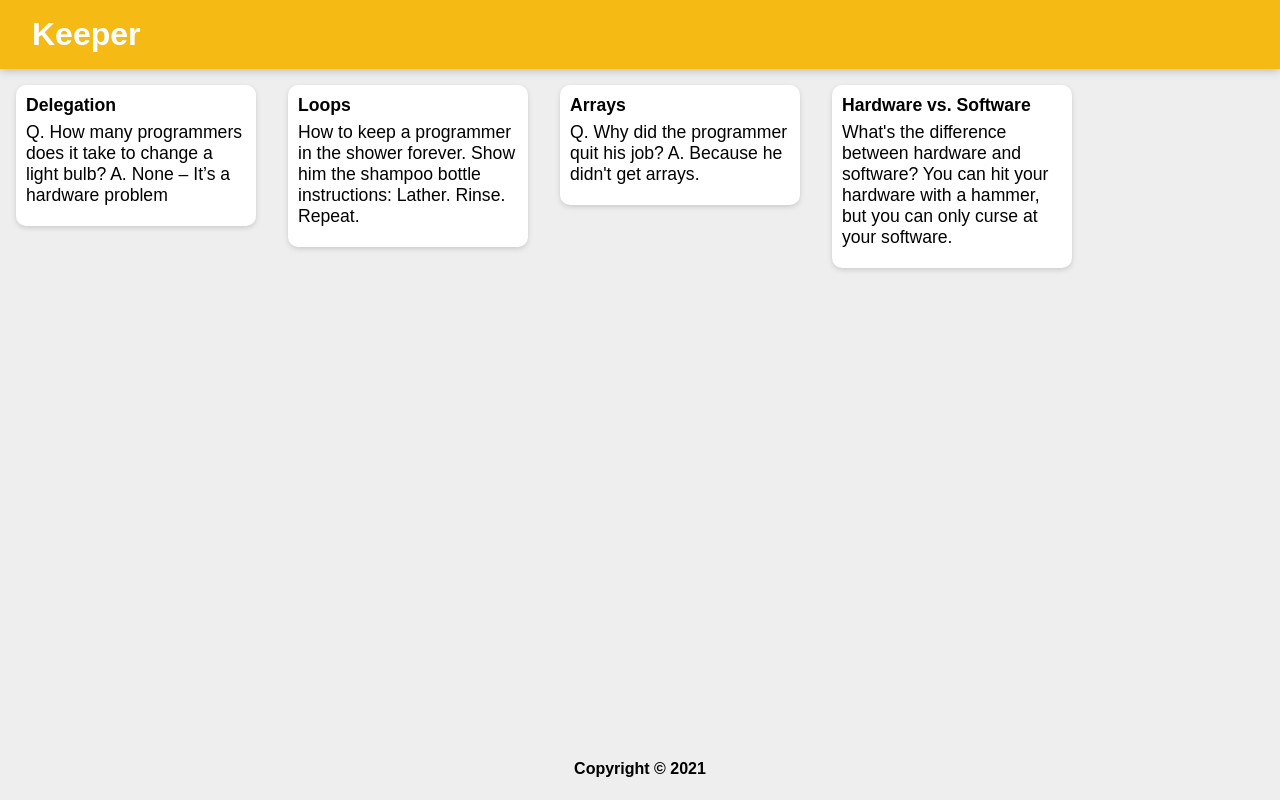
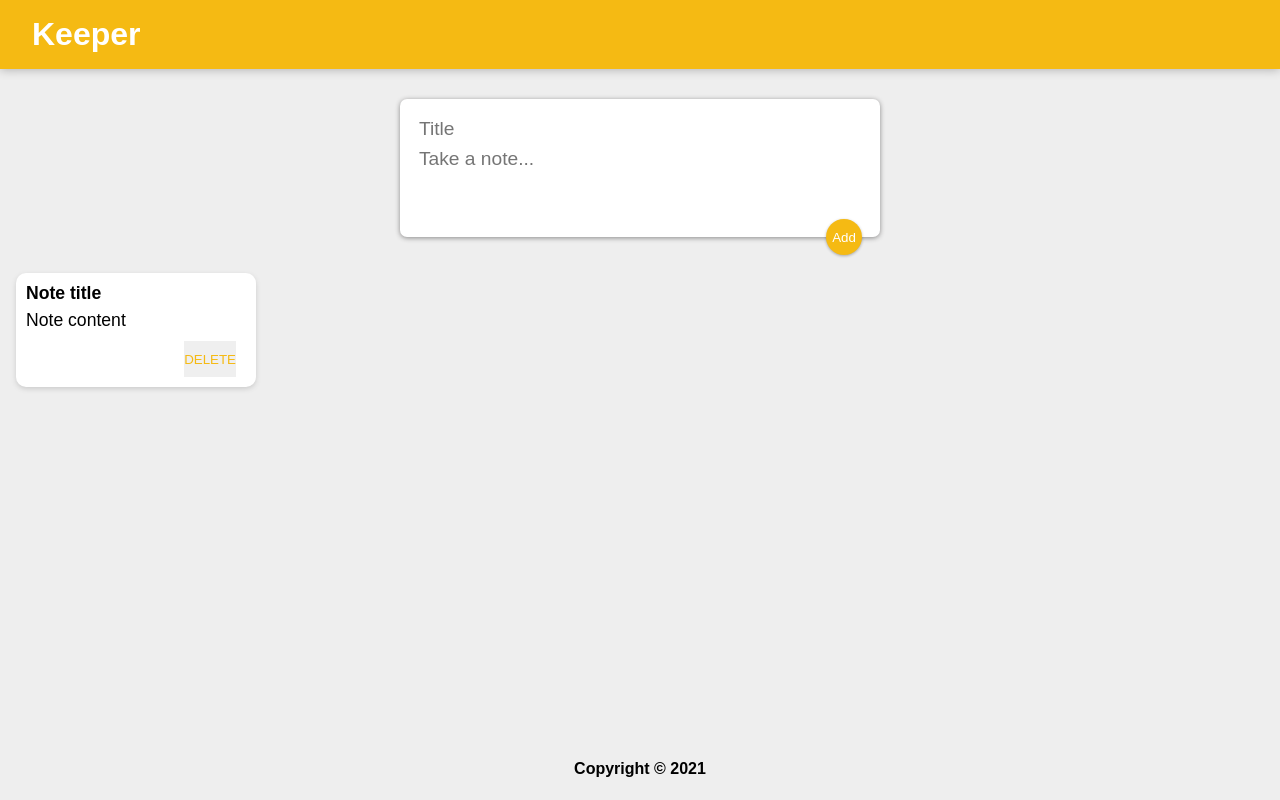
Before and after one commit to lakshayalmadi/Keeper-app, a React (Create React App) app: page / in a window 1280 px wide. Built offline with nearby package versions, Linux system fonts and the light colour scheme.

Commit message:
new-note

```diff
--- a/src/App.js
+++ b/src/App.js
@@ -4,19 +4,15 @@
 import Header from "./components/header";
 import Footer from "./components/footer";
 import Note from "./components/note";
-import notes from "./notes";
+import CreateArea from "./components/CreateArea";
 
-console.log(notes);
+
 function App(){
   return(
     <div>
       <Header />
-      {notes.map((noteItem) => <Note
-        key={noteItem.id}
-        title={noteItem.title}
-        content={noteItem.content}
-        />
-      )}
+      <CreateArea />
+      <Note key={1} title="Note title" content="Note content" />
       <Footer />
     </div>
   )
--- /dev/null
+++ b/src/components/CreateArea.jsx
@@ -0,0 +1,15 @@
+import React from "react";
+
+function CreateArea() {
+  return (
+    <div>
+      <form>
+        <input name="title" placeholder="Title" />
+        <textarea name="content" placeholder="Take a note..." rows="3" />
+        <button>Add</button>
+      </form>
+    </div>
+  );
+}
+
+export default CreateArea;
--- a/src/components/note.jsx
+++ b/src/components/note.jsx
@@ -1,13 +1,14 @@
 import React from "react";
 import "../style.css";
 
-function Note(props){
-    return(
-        <div class="note">
-            <h1>{props.title}</h1>
-            <p>{props.content}</p>
-        </div>
+function Note(props) {
+    return (
+      <div className="note">
+        <h1>{props.title}</h1>
+        <p>{props.content}</p>
+        <button>DELETE</button>
+      </div>
     );
-}
+  }
 
-export default Note;
+  export default Note;
--- a/src/style.css
+++ b/src/style.css
@@ -48,3 +48,50 @@
     white-space: pre-wrap;
     word-wrap: break-word;
 }
+
+
+.note button {
+    position: relative;
+    float: right;
+    margin-right: 10px;
+    color: #f5ba13;
+    border: none;
+    width: auto;
+    height: 36px;
+    cursor: pointer;
+    outline: none;
+  }
+
+  form {
+    position: relative;
+    width: 480px;
+    margin: 30px auto 20px auto;
+    background: #fff;
+    padding: 15px;
+    border-radius: 7px;
+    box-shadow: 0 1px 5px rgb(138, 137, 137);
+  }
+  form input,
+  form textarea {
+    width: 100%;
+    border: none;
+    padding: 4px;
+    outline: none;
+    font-size: 1.2em;
+    font-family: inherit;
+    resize: none;
+  }
+  form button {
+    position: absolute;
+    right: 18px;
+    bottom: -18px;
+    background: #f5ba13;
+    color: #fff;
+    border: none;
+    border-radius: 50%;
+    width: 36px;
+    height: 36px;
+    box-shadow: 0 1px 3px rgba(0, 0, 0, 0.3);
+    cursor: pointer;
+    outline: none;
+  }
```
